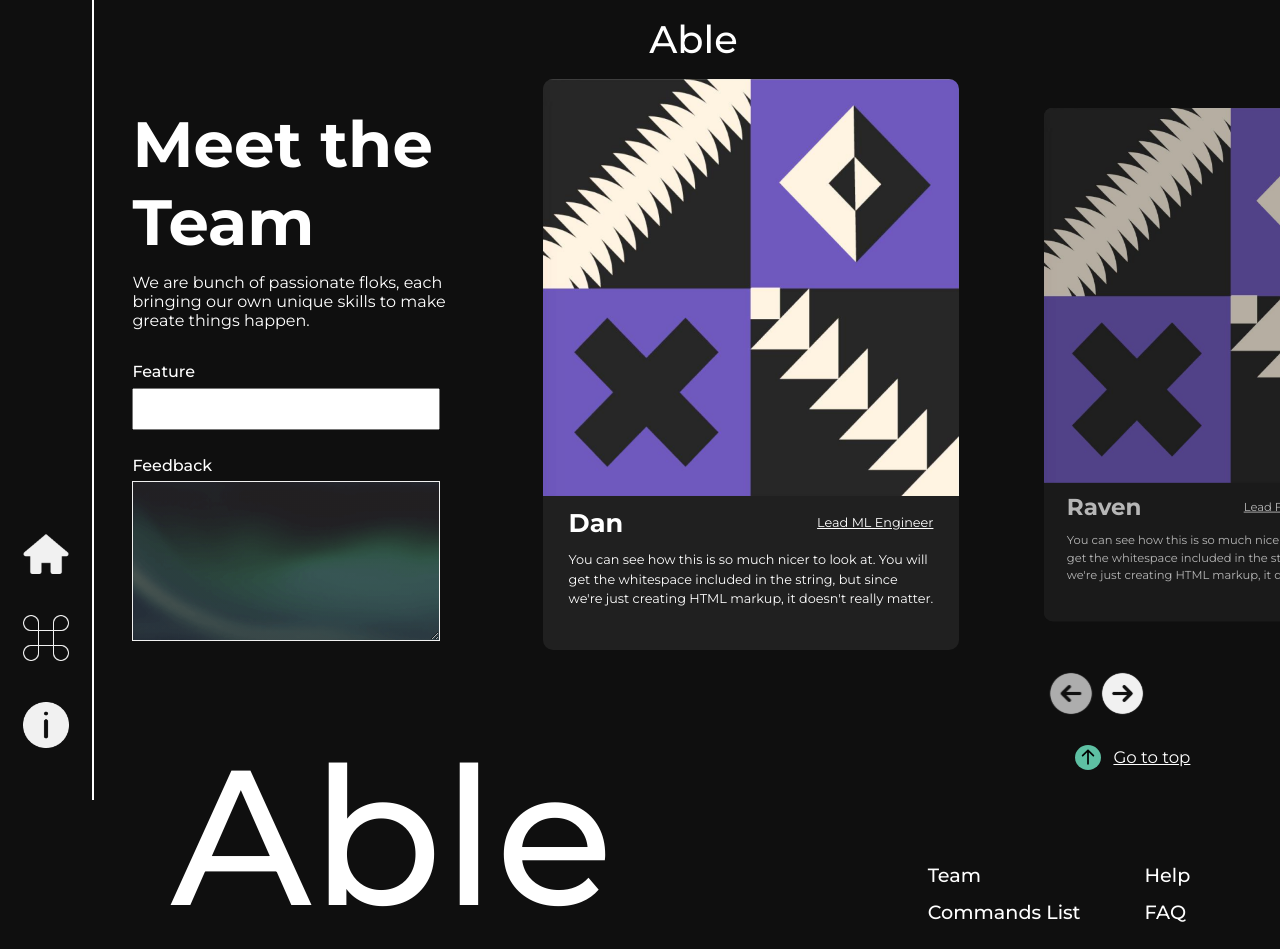
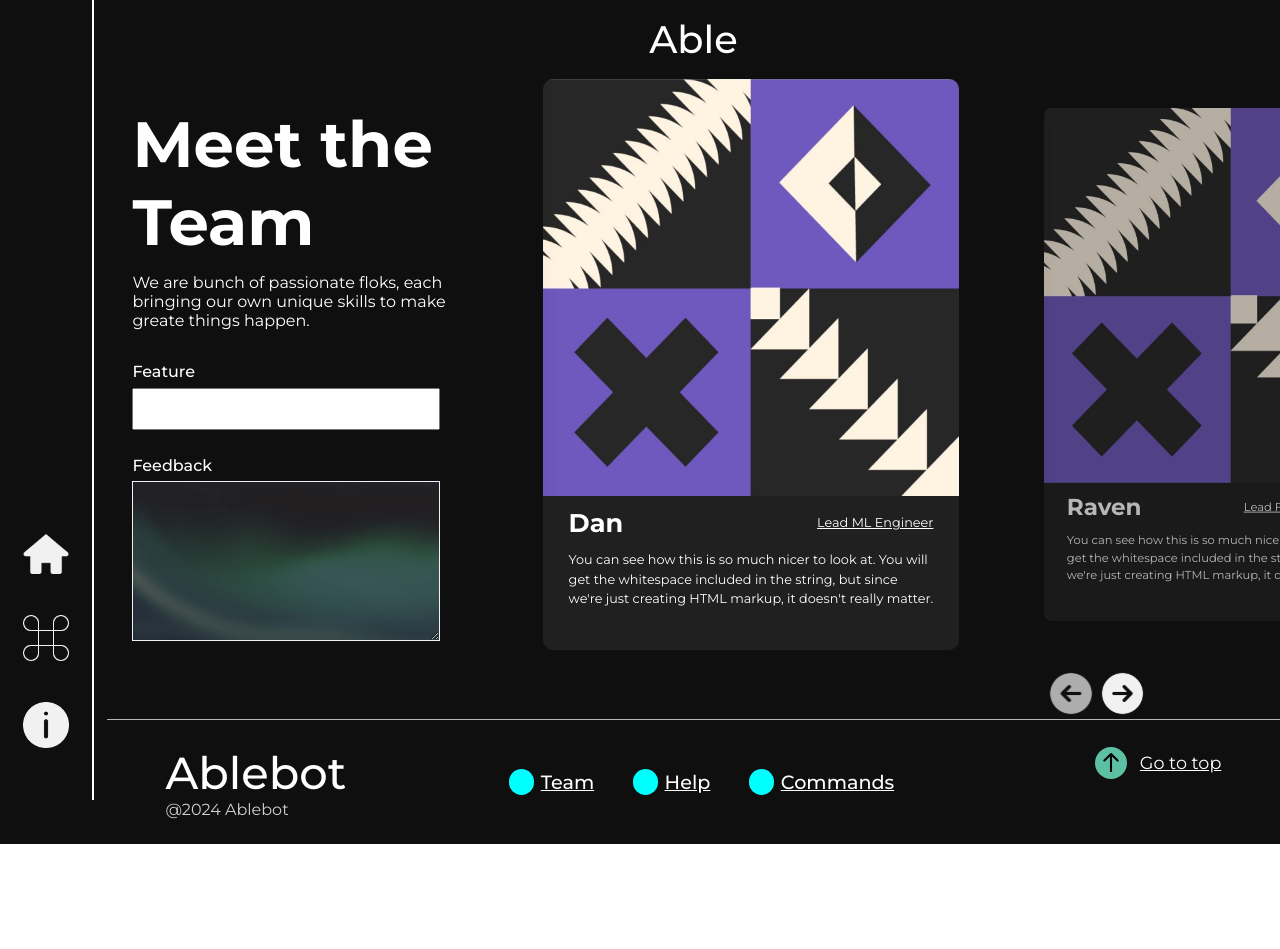
Before and after one commit to lpandccxr/Dbot-frontend, a React (Vite) app: page /team in a window 1280 px wide. After the commit the page ends 844 px from the top, so only its background shows below. Built offline with nearby package versions, Linux system fonts and the light colour scheme.

Commit message:
finish v2 footbar

```diff
--- a/src/components/Footer/Footer.jsx
+++ b/src/components/Footer/Footer.jsx
@@ -5,8 +5,19 @@ import "./Footer.scss";
 export default function Footer({ top }) {
   return (
     <footer className="footer">
-      <div className="footer__logo">Able</div>
-      <div className="footer__right">
+      <div className="footer__container">
+        <div className="footer__logo">
+          Ablebot<p>@2024 Ablebot</p>
+        </div>
+        <div className="footer__links">
+          <Link className="footer__link" to="/team">
+            Team
+          </Link>
+          <Link className="footer__link">Help</Link>
+          <Link className="footer__link" to="/commands">
+            Commands
+          </Link>
+        </div>
         <div
           className="footer__goTop"
           onClick={() => top.current.scrollIntoView({ behavior: "smooth" })}
@@ -14,12 +25,6 @@ export default function Footer({ top }) {
           <img src={arrow} alt="arrow" />
           <span>Go to top</span>
         </div>
-        <div className="footer__links">
-          <Link to="/team">Team</Link>
-          <Link>Help</Link>
-          <Link to="/commands">Commands List</Link>
-          <Link>FAQ</Link>
-        </div>
       </div>
     </footer>
   );
--- a/src/components/Footer/Footer.scss
+++ b/src/components/Footer/Footer.scss
@@ -3,74 +3,119 @@
 
 .footer {
   width: 100%;
+  border-top: 1px solid rgba(255, 255, 255, 0.689);
   display: flex;
-  justify-content: space-between;
-  align-items: center;
-  padding: 0 5vw;
-  height: 18vw;
+  justify-content: center;
 
-  @include mobile {
-    height: fit-content;
-    flex-direction: column;
+  &__container {
+    width: 90%;
+    max-width: 1440px;
     position: relative;
+    display: flex;
+    justify-content: space-between;
+    align-items: center;
+    padding: 2vw 0;
+
+    @include mobile {
+      flex-direction: column;
+      padding-bottom: 2rem;
+    }
   }
 
   &__logo {
     height: 100%;
-    font-size: 15vw;
+    font-size: 3.5vw;
     font-weight: 500;
 
+    @include tablet {
+      font-size: 2.5rem;
+    }
+
     @include mobile {
-      font-size: 40vw;
-      line-height: 35vw;
+      margin-right: 8rem;
     }
-  }
 
-  &__right {
-    display: flex;
-    flex-direction: column;
-    height: 100%;
-    justify-content: space-between;
-    padding: 2vw;
+    & > p {
+      font-weight: 400;
+      font-size: 1rem;
+      color: rgba(255, 255, 255, 0.801);
+    }
   }
 
   &__goTop {
     display: flex;
     align-items: center;
     justify-content: end;
-    font-size: 1.3vw;
+    font-size: 1.1rem;
     text-decoration: underline;
+    cursor: pointer;
+    margin-bottom: 3vw;
+
+    @include mobile {
+      font-size: 1rem;
+      position: absolute;
+      right: 5vw;
+      top: 10vw;
+    }
 
     & > img {
-      width: 2vw;
+      width: 2rem;
       margin-right: 1vw;
 
       @include mobile {
         width: 1.5rem;
       }
     }
+    &:hover {
+      animation: move 0.8s linear infinite;
+    }
 
-    @include mobile {
-      font-size: 1rem;
-      position: absolute;
-      right: 5vw;
-      top: 4vw;
+    @keyframes move {
+      0%,
+      100% {
+        transform: translateX(0);
+      }
+      50% {
+        transform: translateY(-0.3rem);
+      }
     }
   }
 
   &__links {
-    width: fit-content;
     font-size: 1.5vw;
     font-weight: 500;
-    display: grid;
-    grid-template-columns: 1fr 0.3fr;
-    grid-template-rows: repeat(2, 1fr);
-    grid-column-gap: 5vw;
-    grid-row-gap: 1vw;
+    display: flex;
 
     @include mobile {
+      margin-top: 1rem;
       font-size: 1rem;
-      display: flex;
+    }
+  }
+
+  &__link {
+    margin-right: 3vw;
+    text-decoration: underline;
+    display: flex;
+    align-items: center;
+
+    &:hover {
+      color: aqua;
+    }
+
+    &::before {
+      content: "";
+      height: 2vw;
+      width: 2vw;
+      background-color: aqua;
+      border-radius: 50%;
+      display: inline-block;
+      margin-right: 0.5vw;
+
+      @include mobile {
+        height: 1.5rem;
+        width: 1.5rem;
+        margin-right: 0.5rem;
+      }
     }
   }
 }
--- a/src/components/Hero/Hero.scss
+++ b/src/components/Hero/Hero.scss
@@ -11,7 +11,7 @@
   position: relative;
   scrollbar-width: none;
 
-  @include hideVideo {
+  @include tablet {
     padding-right: 8vw;
   }
 
@@ -73,7 +73,7 @@
     right: 0;
     overflow: hidden;
 
-    @include hideVideo {
+    @include tablet {
       display: none;
     }
   }
--- a/src/styles/_mixin.scss
+++ b/src/styles/_mixin.scss
@@ -2,7 +2,7 @@
 
 //Tablet breakpoint
 
-@mixin tablet {
+@mixin tabletMax {
   @media screen and (min-width: $tablet-breakpoint) {
     @content;
   }
@@ -22,7 +22,7 @@
   }
 }
 
-@mixin hideVideo {
+@mixin tablet {
   @media screen and (max-width: 1024px) {
     @content;
   }
```
